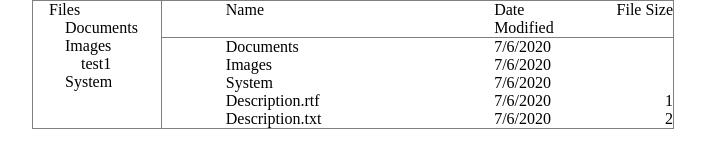
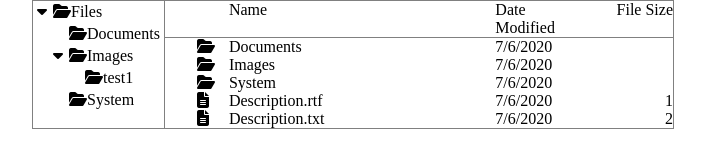
Before and after one commit to adwydman/file-system-ui, a website with bundled scripts: page index.html in a window 1280 px wide. Shown: the whole page, without its empty margins (287-992 px from the left). Built offline with nearby package versions, Linux system fonts and the light colour scheme.

Commit message:
Render icons

```diff
--- a/src/models/TreeNode.js
+++ b/src/models/TreeNode.js
@@ -29,7 +29,7 @@ export default class TreeNode {
     return this.type === ALLOWED_TYPES.FOLDER;
   }
 
-  get hasChildFolders() {
+  get hasFolders() {
     if (!this.isFolder) {
       // raise error
     }
--- a/src/renderers/DirectoryRenderer.js
+++ b/src/renderers/DirectoryRenderer.js
@@ -1,5 +1,6 @@
 const TAGS = {
-  DIV: 'div'
+  DIV: 'div',
+  I: 'i'
 }
 
 function createHtmlElement({
@@ -25,14 +26,31 @@ function createHtmlElement({
 }
 
 function createTreeElement(parentEl, node) {
+  const textContainer = createHtmlElement({ tagName: TAGS.DIV, cssClasses: ['text-container']})
   const text = createHtmlElement({ tagName: TAGS.DIV, cssClasses: ['tree-text'], text: node.name })
+
+  const folderIcon = createHtmlElement({
+    tagName: TAGS.I,
+    cssClasses: ['fa-solid', 'fa-folder-open']
+  });
+
+  if (node.hasFolders) {
+    const chevron = createHtmlElement({
+      tagName: TAGS.I,
+      cssClasses: ['fa-solid', 'fa-caret-down', 'chevron']
+    });
+    textContainer.appendChild(chevron);
+  }
+  textContainer.appendChild(folderIcon);
+  textContainer.appendChild(text);
+
   const childContaner = createHtmlElement({ tagName: TAGS.DIV, cssClasses: ['children'] })
 
   const htmlNode = createHtmlElement({
     tagName: TAGS.DIV,
     cssClasses: ['node'],
     children: [
-      text,
+      textContainer,
       childContaner
     ]
   })
@@ -47,13 +65,31 @@ function createTreeElement(parentEl, node) {
 }
 
 function createListElement(parentEl, node) {
+  const documentIcon = createHtmlElement({
+    tagName: TAGS.I,
+    cssClasses: [
+      'fa-solid',
+      'document-icon',
+      node.isFile ? 'fa-file-lines' : 'fa-folder-open'
+    ]
+  })
+
   const documentName = createHtmlElement({
     tagName: 'div',
     text: node.name,
+  })
+
+  const documentNameWrapper = createHtmlElement({
+    tagName: 'div',
     cssClasses: [
       'node',
       'cell',
-      'cell-3'
+      'cell-3',
+      'document-wrapper'
+    ],
+    children: [
+      documentIcon,
+      documentName
     ]
   })
 
@@ -80,7 +116,7 @@ function createListElement(parentEl, node) {
     tagName: TAGS.DIV,
     cssClasses: [ 'row' ],
     children: [
-      documentName,
+      documentNameWrapper,
       dateModified,
       size
     ]
--- a/styles.css
+++ b/styles.css
@@ -25,6 +25,26 @@
   flex: 4;
 }
 
+.right-panel .body .document-wrapper {
+  position: relative;
+}
+
+.right-panel .body .document-icon {
+  position: absolute;
+  left: -2rem;
+}
+
+.text-container {
+  display: flex;
+  position: relative;
+  padding: 0.125rem 0.25rem;
+}
+
+.chevron {
+  position: absolute;
+  left: -.75rem;
+}
+
 .node:hover {
   cursor: pointer;
 }
```
